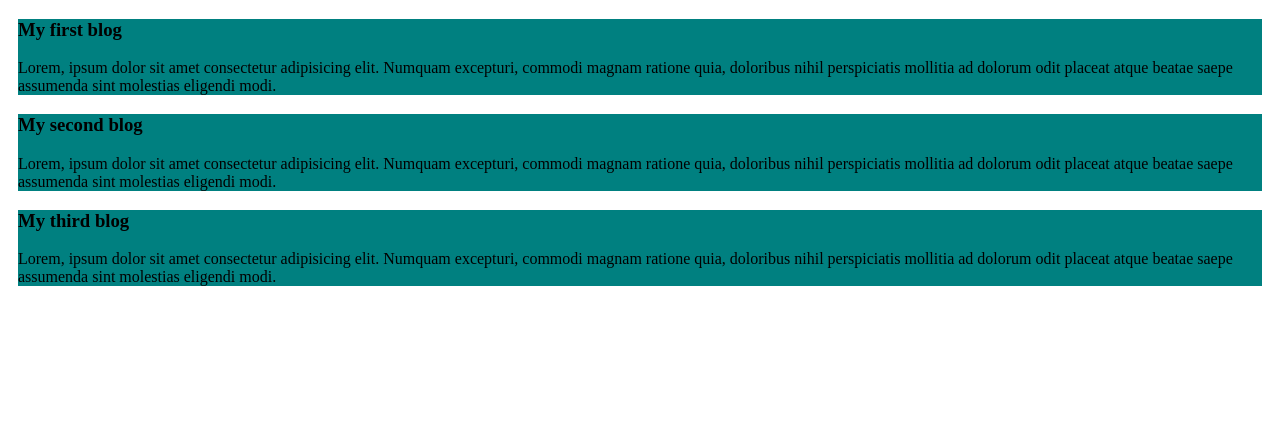
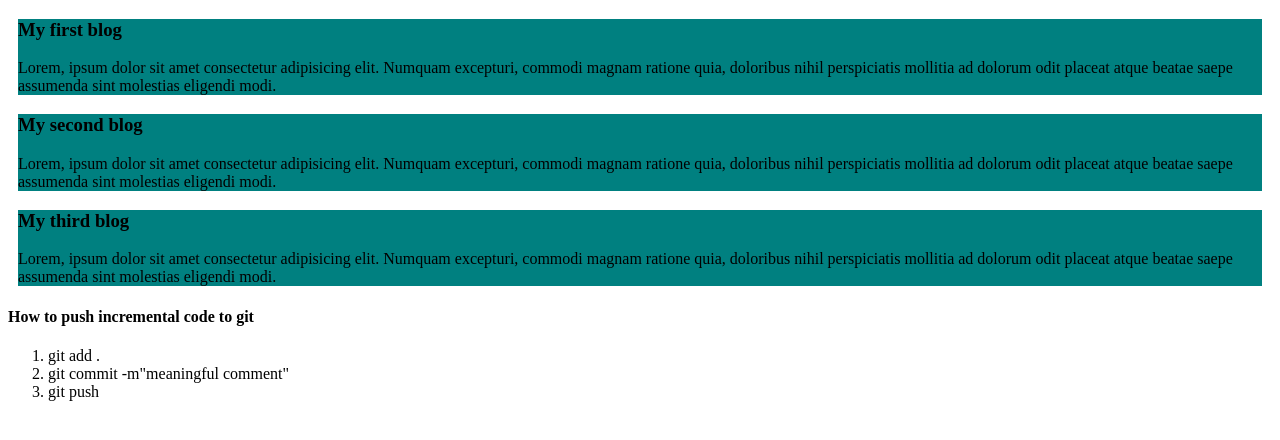
Before and after one commit to Orchizakia00/first-repo, a plain HTML site: page index.html in a window 1280 px wide. Drawn offline with Linux system fonts and the light colour scheme.

Commit message:
added a new list

```diff
--- a/index.html
+++ b/index.html
@@ -20,5 +20,13 @@
         <h3>My third blog</h3>
         <p>Lorem, ipsum dolor sit amet consectetur adipisicing elit. Numquam excepturi, commodi magnam ratione quia, doloribus nihil perspiciatis mollitia ad dolorum odit placeat atque beatae saepe assumenda sint molestias eligendi modi.</p>
     </div>
+    <p>
+        <h4>How to push incremental code to git</h4>
+        <ol>
+            <li>git add .</li>
+            <li>git commit -m"meaningful comment"</li>
+            <li>git push</li>
+        </ol>
+    </p>
 </body>
 </html>
```
